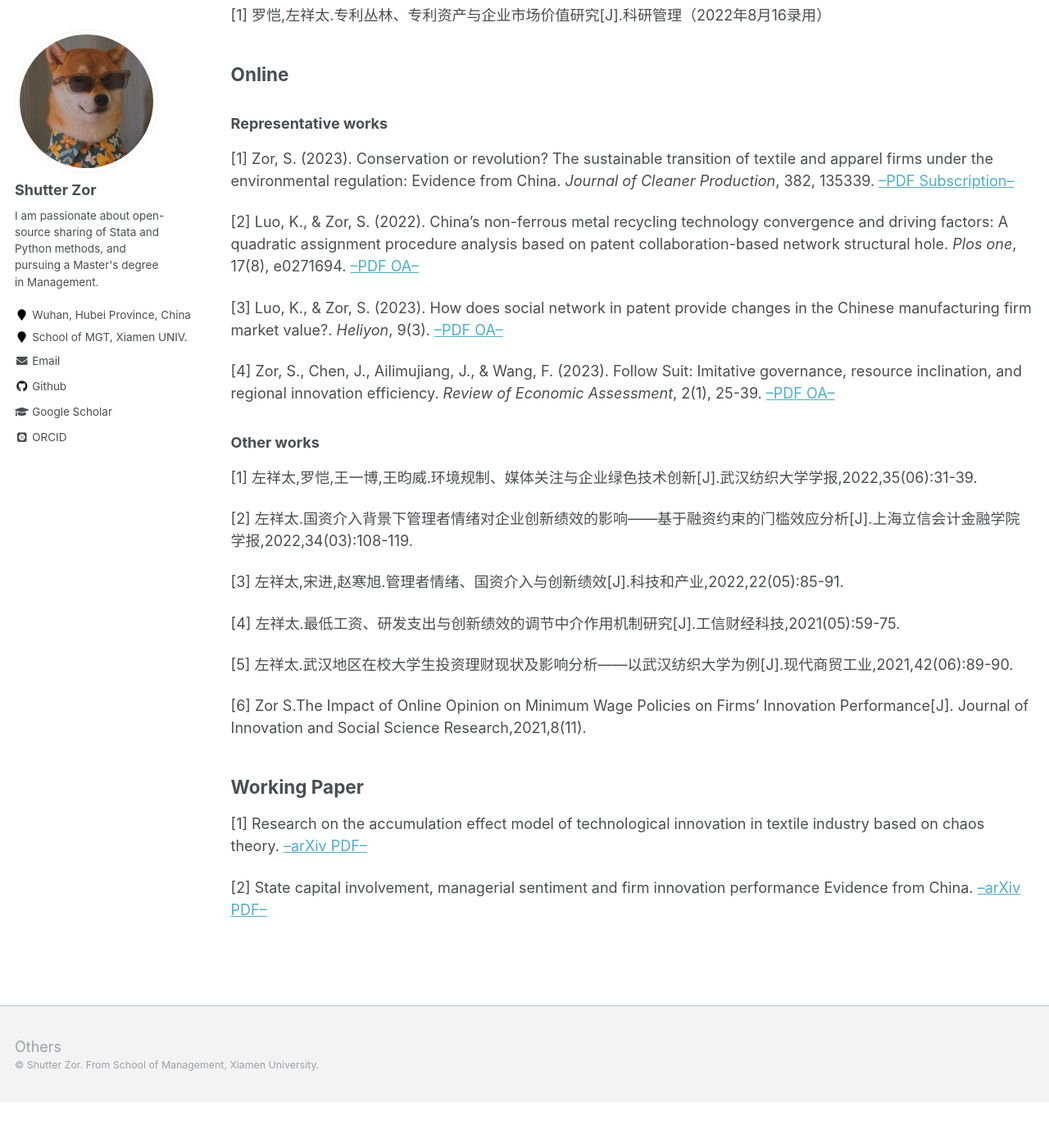
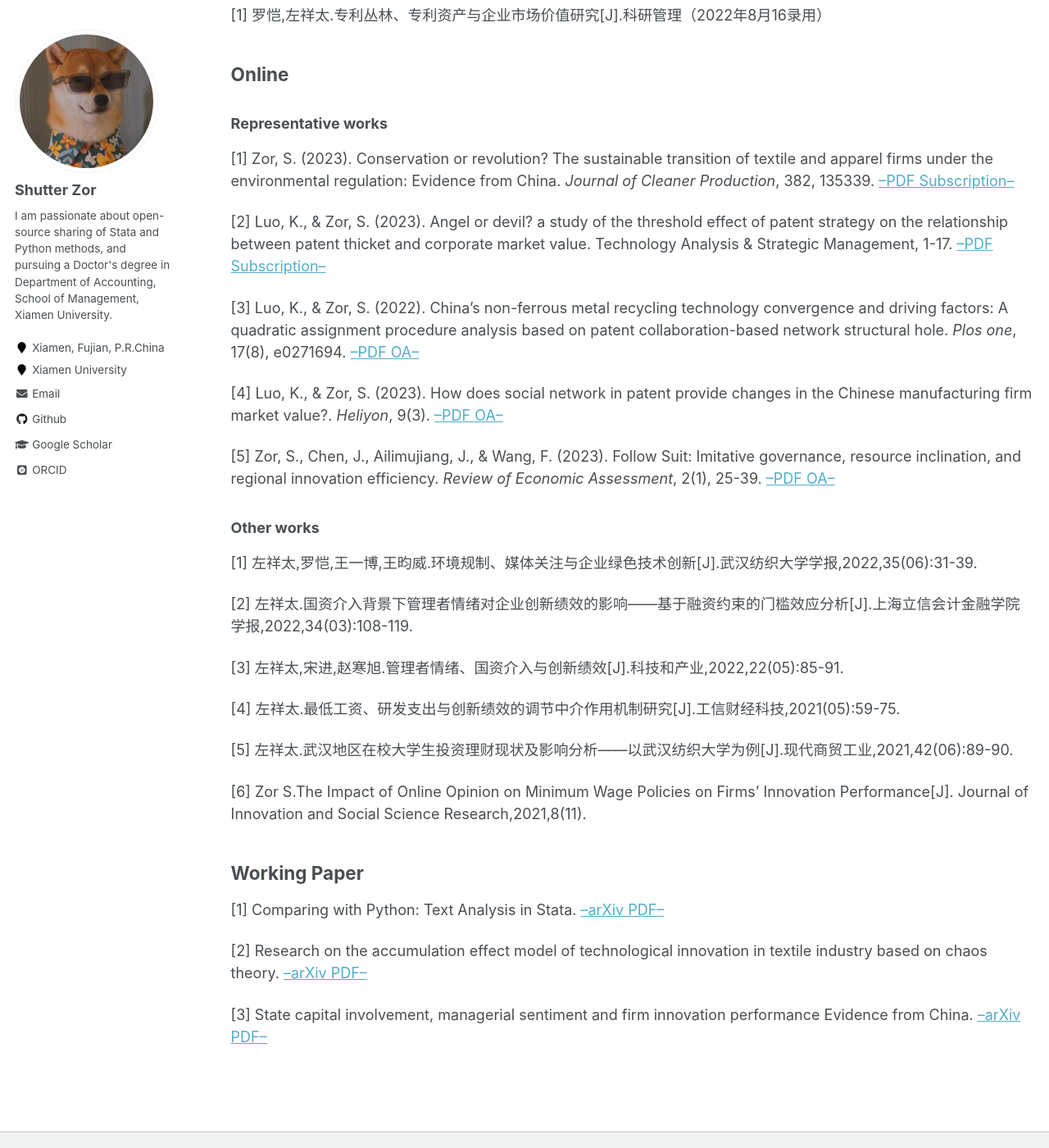
Before and after one commit to ShutterZor/ShutterZor.github.io, a Jekyll site: the page built from _pages/publications.md, in a window 1280 px wide and 1400 px high, scrolled down 231 px. Shown: the whole window at 82% size. Built offline with Jekyll 4.4.1, drawn with Linux system fonts in a browser that asks for light colours; some web fonts are replaced; before the commit the page ends 1575 px from its top, so only the background shows below that.

Commit message:
update info

```diff
--- a/_config.yml
+++ b/_config.yml
@@ -82,9 +82,9 @@ analytics:
 author:
   name             : "Shutter Zor"
   avatar           : "profile2.jpg"
-  bio              : "I am passionate about open-source sharing of Stata and Python methods, and pursuing a Master's degree in Management."
-  location         : "Wuhan, Hubei Province, China"
-  employer         : "School of MGT, Xiamen UNIV."
+  bio              : "I am passionate about open-source sharing of Stata and Python methods, and pursuing a Doctor's degree in Department of Accounting, School of Management, Xiamen University."
+  location         : "Xiamen, Fujian, P.R.China"
+  employer         : "Xiamen University"
   pubmed           :
   googlescholar    : "https://scholar.google.com/citations?user=IWnqLLIAAAAJ"
   email            : "Shutter_Z@outlook.com"
--- a/_pages/publications.md
+++ b/_pages/publications.md
@@ -15,11 +15,13 @@ author_profile: true
 
 [1] Zor, S. (2023). Conservation or revolution? The sustainable transition of textile and apparel firms under the environmental regulation: Evidence from China. *Journal of Cleaner Production*, 382, 135339. [--PDF Subscription--](https://www.sciencedirect.com/science/article/abs/pii/S0959652622049137)
 
-[2] Luo, K., & Zor, S. (2022). China’s non-ferrous metal recycling technology convergence and driving factors: A quadratic assignment procedure analysis based on patent collaboration-based network structural hole. *Plos one*, 17(8), e0271694. [--PDF OA--](https://www.cell.com/heliyon/pdf/S2405-8440(23)01565-7.pdf)
+[2] Luo, K., & Zor, S. (2023). Angel or devil? a study of the threshold effect of patent strategy on the relationship between patent thicket and corporate market value. Technology Analysis & Strategic Management, 1-17.  [--PDF Subscription--](https://www.tandfonline.com/doi/abs/10.1080/09537325.2023.2209220)
 
-[3] Luo, K., & Zor, S. (2023). How does social network in patent provide changes in the Chinese manufacturing firm market value?. *Heliyon*, 9(3). [--PDF OA--](https://www.cell.com/heliyon/pdf/S2405-8440(23)01565-7.pdf)
+[3] Luo, K., & Zor, S. (2022). China’s non-ferrous metal recycling technology convergence and driving factors: A quadratic assignment procedure analysis based on patent collaboration-based network structural hole. *Plos one*, 17(8), e0271694. [--PDF OA--](https://www.cell.com/heliyon/pdf/S2405-8440(23)01565-7.pdf)
 
-[4] Zor, S., Chen, J., Ailimujiang, J., & Wang, F. (2023). Follow Suit: Imitative governance, resource inclination, and regional innovation efficiency. *Review of Economic Assessment*, 2(1), 25-39. [--PDF OA--](http://anser.press/index.php/rea/article/view/153/278)
+[4] Luo, K., & Zor, S. (2023). How does social network in patent provide changes in the Chinese manufacturing firm market value?. *Heliyon*, 9(3). [--PDF OA--](https://www.cell.com/heliyon/pdf/S2405-8440(23)01565-7.pdf)
+
+[5] Zor, S., Chen, J., Ailimujiang, J., & Wang, F. (2023). Follow Suit: Imitative governance, resource inclination, and regional innovation efficiency. *Review of Economic Assessment*, 2(1), 25-39. [--PDF OA--](http://anser.press/index.php/rea/article/view/153/278)
 
 ### Other works
 
@@ -37,6 +39,8 @@ author_profile: true
 
 ## Working Paper
 
-[1] Research on the accumulation effect model of technological innovation in textile industry based on chaos theory. [--arXiv PDF--](https://arxiv.org/abs/2204.08340)
+[1] Comparing with Python: Text Analysis in Stata. [--arXiv PDF--](https://arxiv.org/abs/2307.10480)
 
-[2] State capital involvement, managerial sentiment and firm innovation performance Evidence from China. [--arXiv PDF--](https://arxiv.org/abs/2204.04860)
+[2] Research on the accumulation effect model of technological innovation in textile industry based on chaos theory. [--arXiv PDF--](https://arxiv.org/abs/2204.08340)
+
+[3] State capital involvement, managerial sentiment and firm innovation performance Evidence from China. [--arXiv PDF--](https://arxiv.org/abs/2204.04860)
```
Also changed, not shown: README.md (+1 -1 lines).
